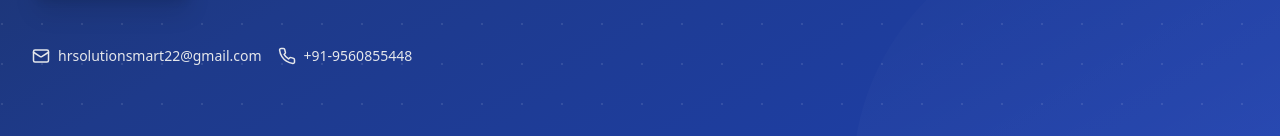
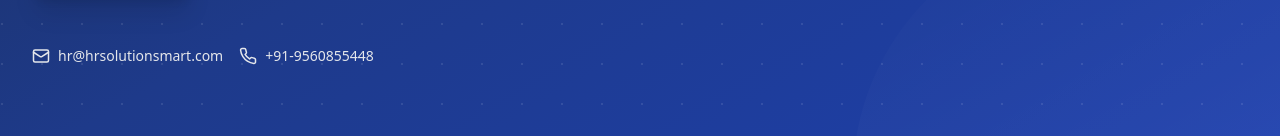
Before and after one commit to hrsolutionsmart22-commits/hrsolutionsmart, a Next.js app: page / in a window 1280 px wide. Shown: the part 578-714 px from the top of the page. Built offline with nearby package versions, Linux system fonts and the light colour scheme.

Commit message:
3nd commit

```diff
--- a/components/layout/Footer.tsx
+++ b/components/layout/Footer.tsx
@@ -51,11 +51,11 @@ export default function Footer() {
             <ul className="space-y-3 text-sm">
               <li>
                 <a
-                  href="mailto:hrsolutionsmart22@gmail.com"
+                  href="mailto:hr@hrsolutionsmart.com"
                   className="flex items-center gap-2 text-gray-300 hover:text-white transition-colors"
                 >
                   <Mail size={16} />
-                  hrsolutionsmart22@gmail.com
+                  hr@hrsolutionsmart.com
                 </a>
               </li>
               <li>
--- a/components/sections/Contact.tsx
+++ b/components/sections/Contact.tsx
@@ -30,10 +30,10 @@ export default function Contact() {
                   Email Us
                 </h3>
                 <a
-                  href="mailto:hrsolutionsmart22@gmail.com"
+                  href="mailto:hr@hrsolutionsmart.com"
                   className="text-lg text-gray-100 hover:text-white transition-colors block mb-2"
                 >
-                  hrsolutionsmart22@gmail.com
+                  hr@hrsolutionsmart.com
                 </a>
                 <p className="text-sm text-gray-300">We typically respond within 24 hours</p>
               </div>
@@ -69,7 +69,7 @@ export default function Contact() {
             <div className="border-t border-white/20 pt-8 text-center">
               <div className="flex flex-col sm:flex-row gap-4 justify-center">
                 <Button
-                  href="mailto:hrsolutionsmart22@gmail.com"
+                  href="mailto:hr@hrsolutionsmart.com"
                   className="bg-white text-primary-900 hover:bg-gray-100"
                 >
                   <MessageCircle size={20} />
--- a/components/sections/Hero.tsx
+++ b/components/sections/Hero.tsx
@@ -43,11 +43,11 @@ export default function Hero() {
           {/* Quick Contact */}
           <div className="flex flex-col sm:flex-row gap-4 text-sm">
             <a
-              href="mailto:hrsolutionsmart22@gmail.com"
+              href="mailto:hr@hrsolutionsmart.com"
               className="flex items-center gap-2 text-gray-200 hover:text-white transition-colors"
             >
               <Mail size={18} />
-              hrsolutionsmart22@gmail.com
+              hr@hrsolutionsmart.com
             </a>
             <a
               href="tel:+919560855448"
```
